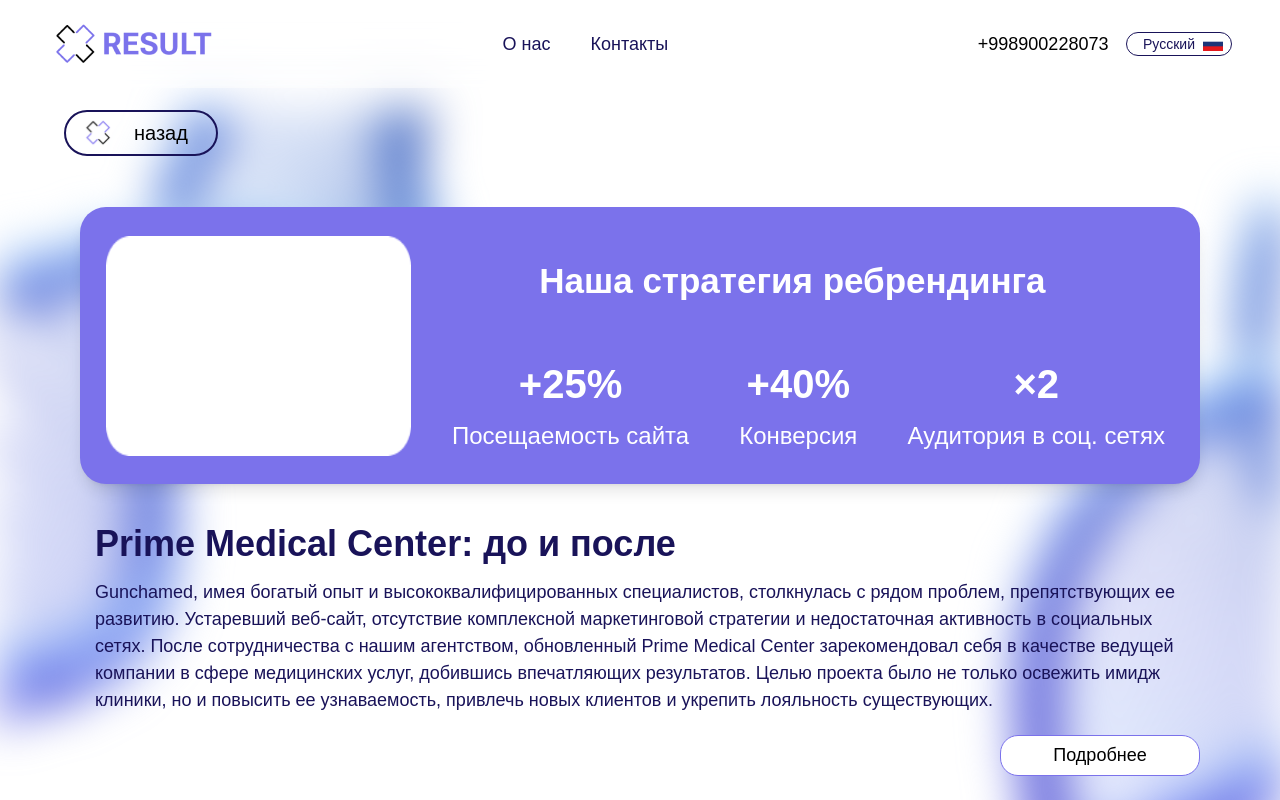
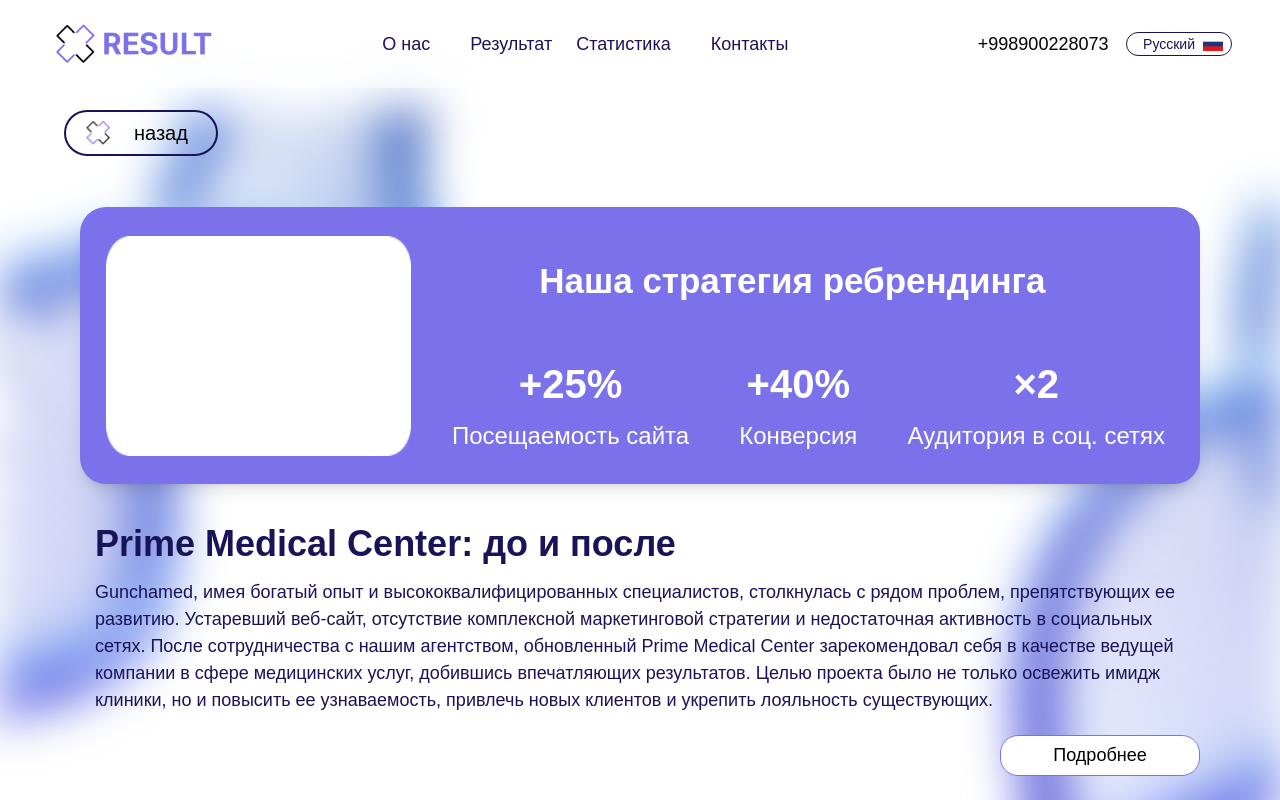
Before and after one commit to Shotambrat/Result-agency, a React (Create React App) app: page /cases in a window 1280 px wide. Shown: the top 800 px of the page. Built offline with nearby package versions, Linux system fonts and the light colour scheme.

Commit message:
added header navigation in Blog, Cases

```diff
--- a/public/assets/locales/ru/translation.json
+++ b/public/assets/locales/ru/translation.json
@@ -4,6 +4,9 @@
   "header-cases": "Наши кейсы",
   "header-contacts": "Контакты",
   "header-blog": "Статьи",
+  "header-statistics": "Статистика",
+  "header-result": "Результат",
+  "header-сonclusion": "Вывод",
   "header-language": "Русский",
 
   "cover-title-first": "МЕДИЦИНСКИЙ",
--- a/public/assets/locales/uz/translation.json
+++ b/public/assets/locales/uz/translation.json
@@ -4,6 +4,9 @@
   "header-cases": "Bizning ishlarimiz",
   "header-contacts": "Kontaktlar",
   "header-blog": "Maqola",
+  "header-statistics": "Statistika",
+  "header-result": "Natija",
+  "header-сonclusion": "Chiqarish",
   "header-language": "O'zbekcha",
 
   "cover-title-first": "TIBBIYOT",
--- a/src/pages/Blog.jsx
+++ b/src/pages/Blog.jsx
@@ -22,9 +22,11 @@
         </h1>
         <OurOffers />
         <AboutClient />
+        <div className="сonclusion">
         <Conclusions />
+        </div>
       </div>
-      <div className="mt-[68px] ">
+      <div className=" mt-[68px] ">
         <UpButton />
       </div>
     </>
--- a/src/pages/Cases.jsx
+++ b/src/pages/Cases.jsx
@@ -253,7 +253,7 @@
                 titleUl.current = el;
                 ulInViewRef(el);
               }}
-              class="list-disc  text-[24px] font-normal leading-[48px] list-inside  sm:text-[23px] sm:leading-[40px] sm:ml-8 sm:mt-0 lg:ml-0 lg:mt-0 lg:text-[24px] lg:leading-[48px]"
+              class=" list-disc  text-[24px] font-normal leading-[48px] list-inside  sm:text-[23px] sm:leading-[40px] sm:ml-8 sm:mt-0 lg:ml-0 lg:mt-0 lg:text-[24px] lg:leading-[48px]"
             >
               <li>{t("cases-request1")}</li>
               <li>{t("cases-request2")}</li>
@@ -262,13 +262,13 @@
           </div>
         </div>
 
-        <div className="lg:grid lg:grid-cols-[30%_1fr]">
+        <div className=" lg:grid lg:grid-cols-[30%_1fr]">
           <div>
             {/*будет 1 колонка для грида при десктоп */}
-            <div class="rounded-[20px] min-h-[105px] border-[1px] flex justify-center items-center border-uslugi-text p-4 font-semibold text-cases-text text-[36px] mt-[54px] text-center s:max-w-[350px] mx-auto lg:text-[33px] lg:max-h-[125px] lg:max-w-[370px] 2xl:min-h-[120px]">
+            <div class="resultk rounded-[20px] min-h-[105px] border-[1px] flex justify-center items-center border-uslugi-text p-4 font-semibold text-cases-text text-[36px] mt-[54px] text-center s:max-w-[350px] mx-auto lg:text-[33px] lg:max-h-[125px] lg:max-w-[370px] 2xl:min-h-[120px]">
               {t("cases-results-title")}
             </div>
-            <div className="hidden w-full mb-14 lg:block">
+            <div className=" hidden w-full mb-14 lg:block">
               <img
                 src={logo_big_upside_down}
                 alt="logo_big"
@@ -350,7 +350,7 @@
           </div>
         </div>
 
-        <div className="w-full flex self-center items-center justify-center content-center">
+        <div className="statistics w-full flex self-center items-center justify-center content-center">
           <SwiperCases />
         </div>
       </div>
--- a/src/pages/Header.jsx
+++ b/src/pages/Header.jsx
@@ -133,6 +133,46 @@
                   </Link>
                 </div>
               )}
+
+
+              {(location.pathname === "/cases" ||
+                location.pathname === "/Cases" ) && (
+                <div>
+                  <Link
+                    to="resultk"
+                    smooth={true}
+                    duration={500}
+                    className="text-header-text hover:text-blue-700 px-3 py-2 rounded-md text-sm xl:text-lg font-medium cursor-pointer"
+                  >
+                    {t("header-result")}
+                  </Link>
+                  <Link
+                    to="statistics"
+                    smooth={true}
+                    duration={500}
+                    className="text-header-text hover:text-blue-700 px-3 py-2 rounded-md text-sm xl:text-lg font-medium cursor-pointer"
+                  >
+                    {t("header-statistics")}
+                  </Link>
+                </div>
+              )}
+              {(location.pathname === "/blog/1" ||
+                location.pathname === "/blog/2" ||
+                location.pathname === "/blog/3") && (
+                <div>
+                  <Link
+                    to="сonclusion"
+                    smooth={true}
+                    duration={500}
+                    className="text-header-text hover:text-blue-700 px-3 py-2 rounded-md text-sm xl:text-lg font-medium cursor-pointer"
+                  >
+                    {t("header-сonclusion")}
+                  </Link>
+                </div>
+              )}
+
+
+
               <Link
                 to="contacts"
                 smooth={true}
```
